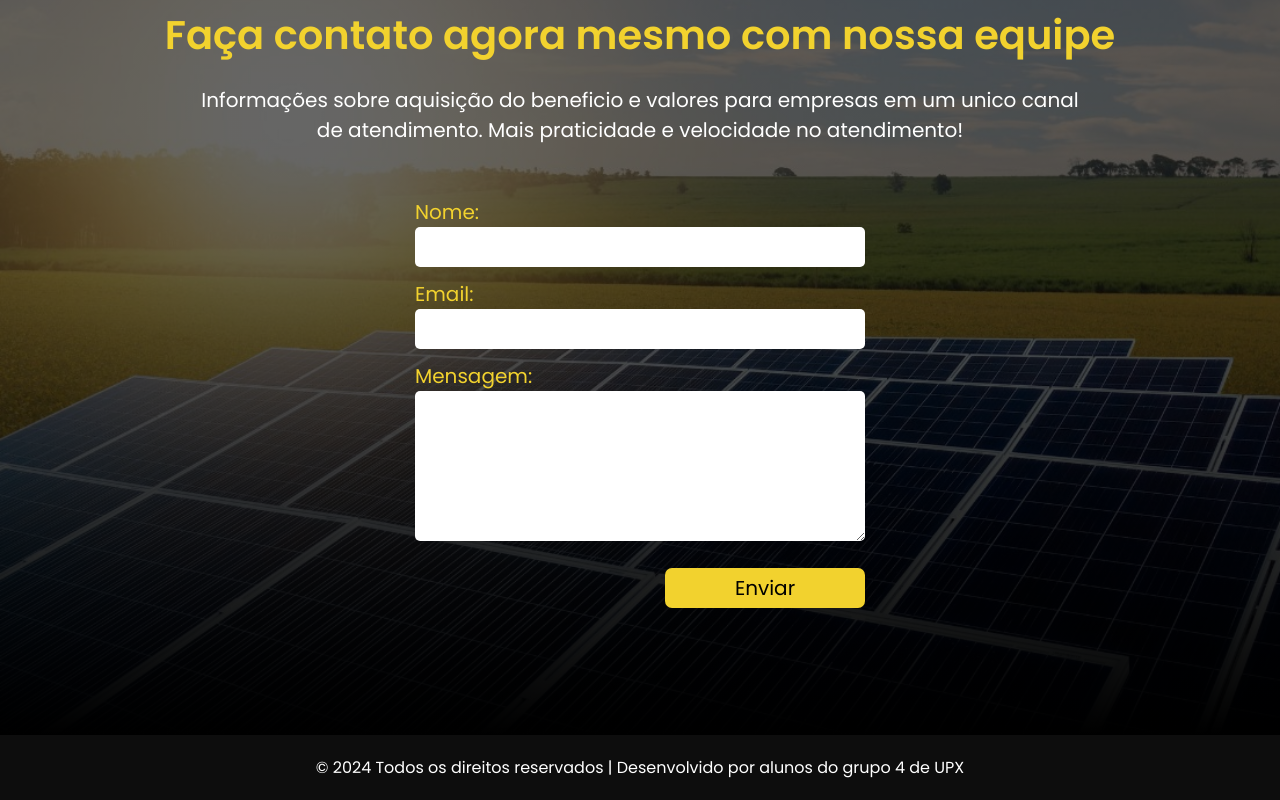
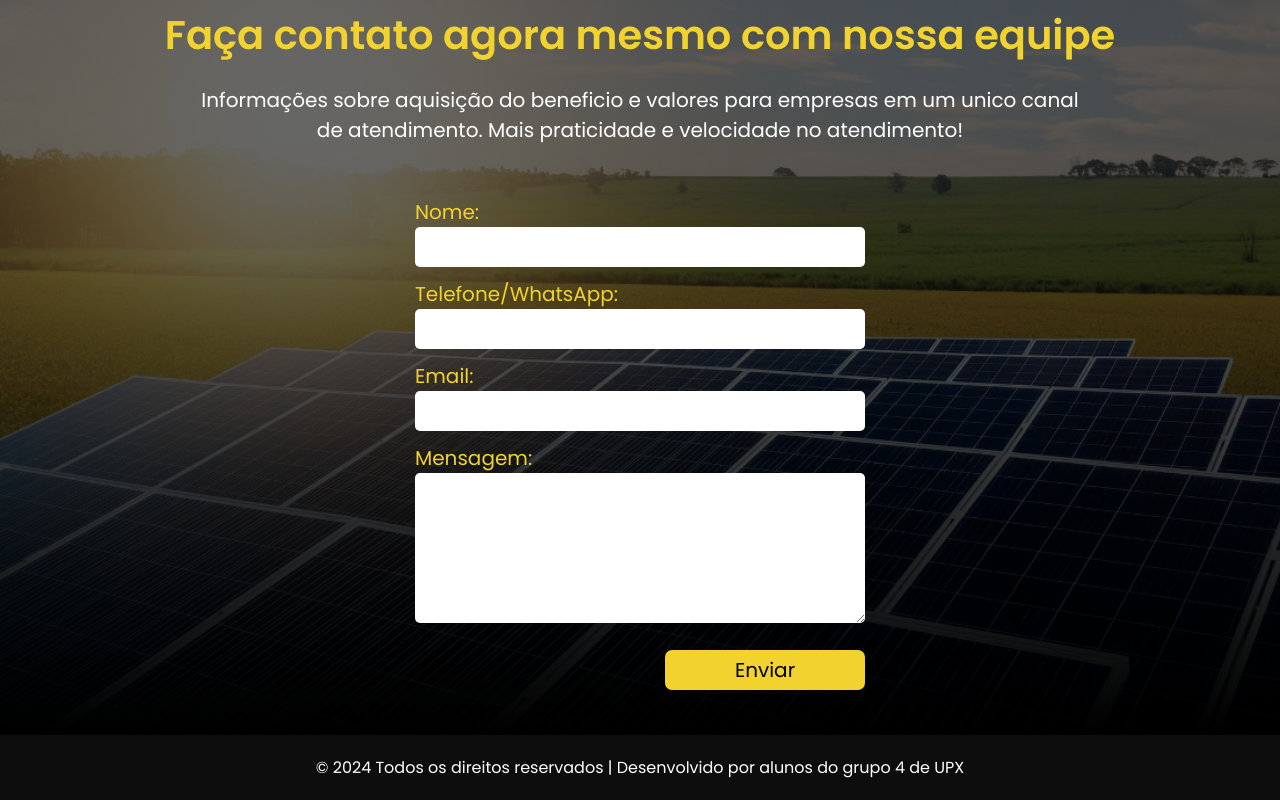
Before and after one commit to giovaneluiz/Projeto-Energia-Positiva, a React (Vite) app in the folder projeto/: page / in a window 1280 px wide. Shown: the part 1585-2385 px from the top of the page. Built offline with nearby package versions, Linux system fonts and the light colour scheme.

Commit message:
inclusão de campo para telefone e script para rodar na rede para acesso de outro dispositivo em rede

```diff
--- a/projeto/package.json
+++ b/projeto/package.json
@@ -5,6 +5,7 @@
   "type": "module",
   "scripts": {
     "dev": "vite",
+    "dev:host": "vite --host",
     "build": "tsc && vite build",
     "lint": "eslint src --ext ts,tsx --report-unused-disable-directives --max-warnings 0",
     "preview": "vite preview"
--- a/projeto/src/components/session-third/SessionThird.tsx
+++ b/projeto/src/components/session-third/SessionThird.tsx
@@ -3,11 +3,12 @@ import { toast } from "react-toastify";
 import "./style.css"
 export const SessionThird = () => {
   const [name, setName] = useState('')
+  const [phone, setPhone] = useState('')
   const [email, setEmail] = useState('')
   const [desc, setDesc] = useState('')
 
   const handleInvite = () => {
-    if (name !== '' && email !== '' && desc !== '') {
+    if (name !== '' && phone !== '' && email !== '' && desc !== '' ) {
       toast.success("Solicitação enviada com sucesso, aguarde o contato de um representante!", {
         position: "top-right",
         autoClose: 5000,
@@ -21,6 +22,7 @@ export const SessionThird = () => {
       setDesc('')
       setEmail('')
       setName('')
+      setPhone('')
     } else {
       toast.error("Ops! Algo deu errado, confira se todos os campos estão preenchidos.", {
         position: "top-right",
@@ -45,6 +47,10 @@ export const SessionThird = () => {
             <input type="text" value={name} onChange={(e) => setName(e.target.value)} required />
           </div>
           <div className="input-group">
+            <label> Telefone/WhatsApp: </label>
+            <input type="tel" value={phone} onChange={(e) => setPhone(e.target.value)} required />
+          </div>
+          <div className="input-group">
             <label> Email: </label>
             <input type="email" value={email} onChange={(e) => setEmail(e.target.value)} required />
           </div>
```
